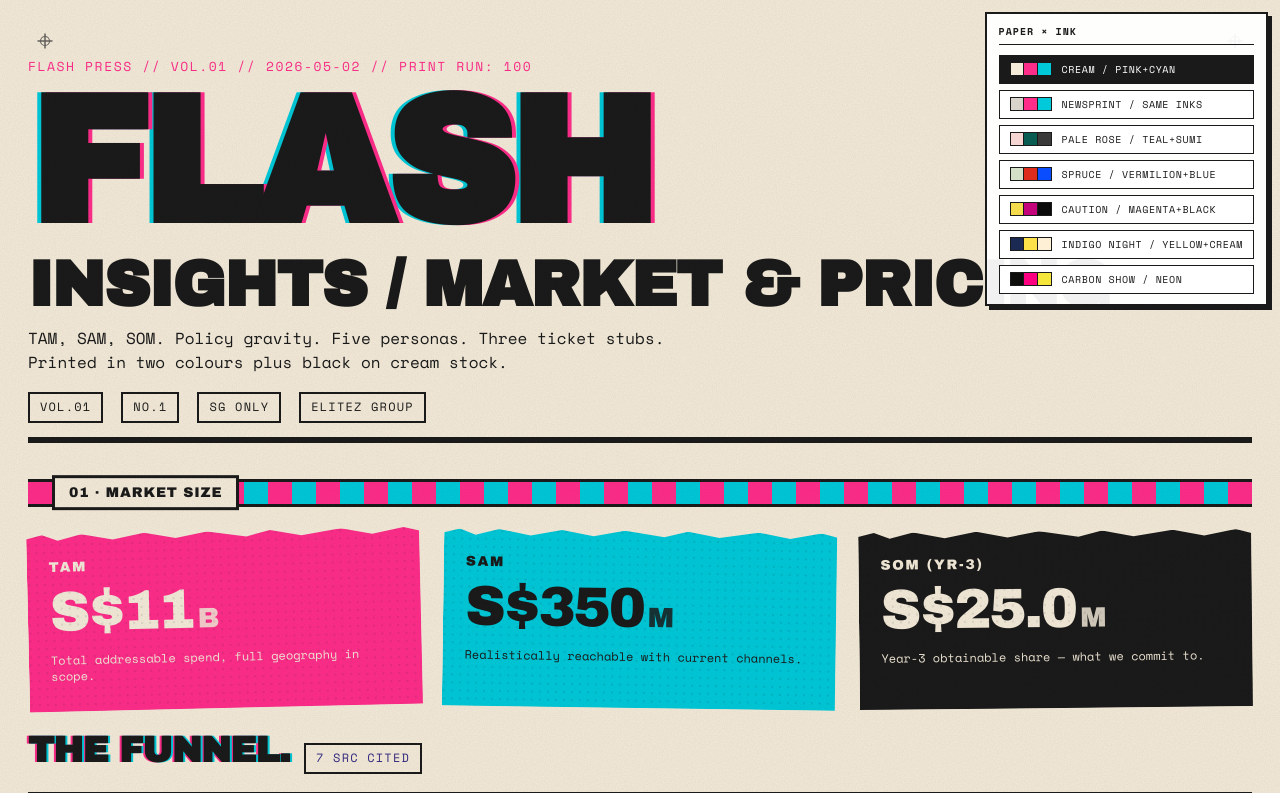
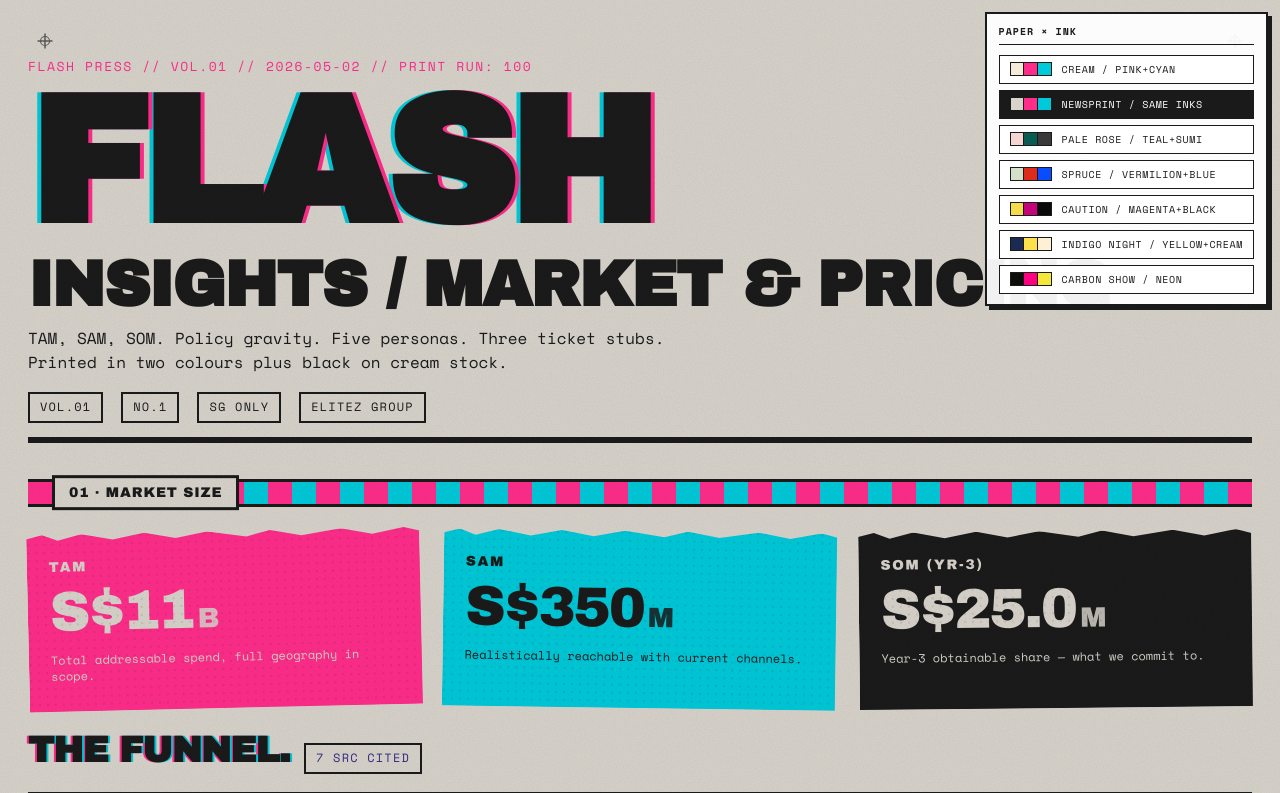
Before and after one commit to derrick-pixel/flashcart-research, a website: page template/admin/insights-zine-palettes.html in a window 1280 px wide. Shown: the top 793 px of the page. Drawn offline with nearby package versions, Linux system fonts and the light colour scheme.

Commit message:
style(insights-zine): newsprint as default palette
Cool grey paper #d8d4cc replaces cream #f4ebd9 — same pink+cyan inks. Applied to both insights-zine.html (canonical zine variant) and insights-zine-palettes.html (gallery default + active button).

```diff
--- a/template/admin/insights-zine-palettes.html
+++ b/template/admin/insights-zine-palettes.html
@@ -46,7 +46,7 @@
       --pink:#ff0080; --cyan:#f5e63b; --indigo:#ff7a14;
     }
     body:not([data-palette]) {
-      --paper:#f4ebd9; --paper-2:#ede2ce; --ink:#1a1a1a;
+      --paper:#d8d4cc; --paper-2:#c8c4bc; --ink:#1a1a1a;
       --pink:#ff2d8a; --cyan:#00c9d9; --indigo:#352a82;
     }
 
@@ -657,13 +657,13 @@
     }
   </style>
 </head>
-<body data-palette="cream">
+<body data-palette="newsprint">
 
   <!-- Palette switcher -->
   <div class="palette-switcher" role="group" aria-label="Palette">
     <div class="palette-switcher-title">PAPER × INK</div>
-    <button data-p="cream" class="active"><span class="swatch-row"><span class="sw" style="background:#f4ebd9"></span><span class="sw" style="background:#ff2d8a"></span><span class="sw" style="background:#00c9d9"></span></span><span class="name">Cream / pink+cyan</span></button>
-    <button data-p="newsprint"><span class="swatch-row"><span class="sw" style="background:#d8d4cc"></span><span class="sw" style="background:#ff2d8a"></span><span class="sw" style="background:#00c9d9"></span></span><span class="name">Newsprint / same inks</span></button>
+    <button data-p="cream"><span class="swatch-row"><span class="sw" style="background:#f4ebd9"></span><span class="sw" style="background:#ff2d8a"></span><span class="sw" style="background:#00c9d9"></span></span><span class="name">Cream / pink+cyan</span></button>
+    <button data-p="newsprint" class="active"><span class="swatch-row"><span class="sw" style="background:#d8d4cc"></span><span class="sw" style="background:#ff2d8a"></span><span class="sw" style="background:#00c9d9"></span></span><span class="name">Newsprint / same inks</span></button>
     <button data-p="rose"><span class="swatch-row"><span class="sw" style="background:#f5d6d2"></span><span class="sw" style="background:#085c52"></span><span class="sw" style="background:#3a3a3a"></span></span><span class="name">Pale Rose / teal+sumi</span></button>
     <button data-p="spruce"><span class="swatch-row"><span class="sw" style="background:#d5e0c8"></span><span class="sw" style="background:#dd2c1c"></span><span class="sw" style="background:#0a4dff"></span></span><span class="name">Spruce / vermilion+blue</span></button>
     <button data-p="caution"><span class="swatch-row"><span class="sw" style="background:#f5dc4d"></span><span class="sw" style="background:#c4047a"></span><span class="sw" style="background:#0a0a0a"></span></span><span class="name">Caution / magenta+black</span></button>
```
Also changed, not shown: template/admin/insights-zine.html (+3 -3 lines).
